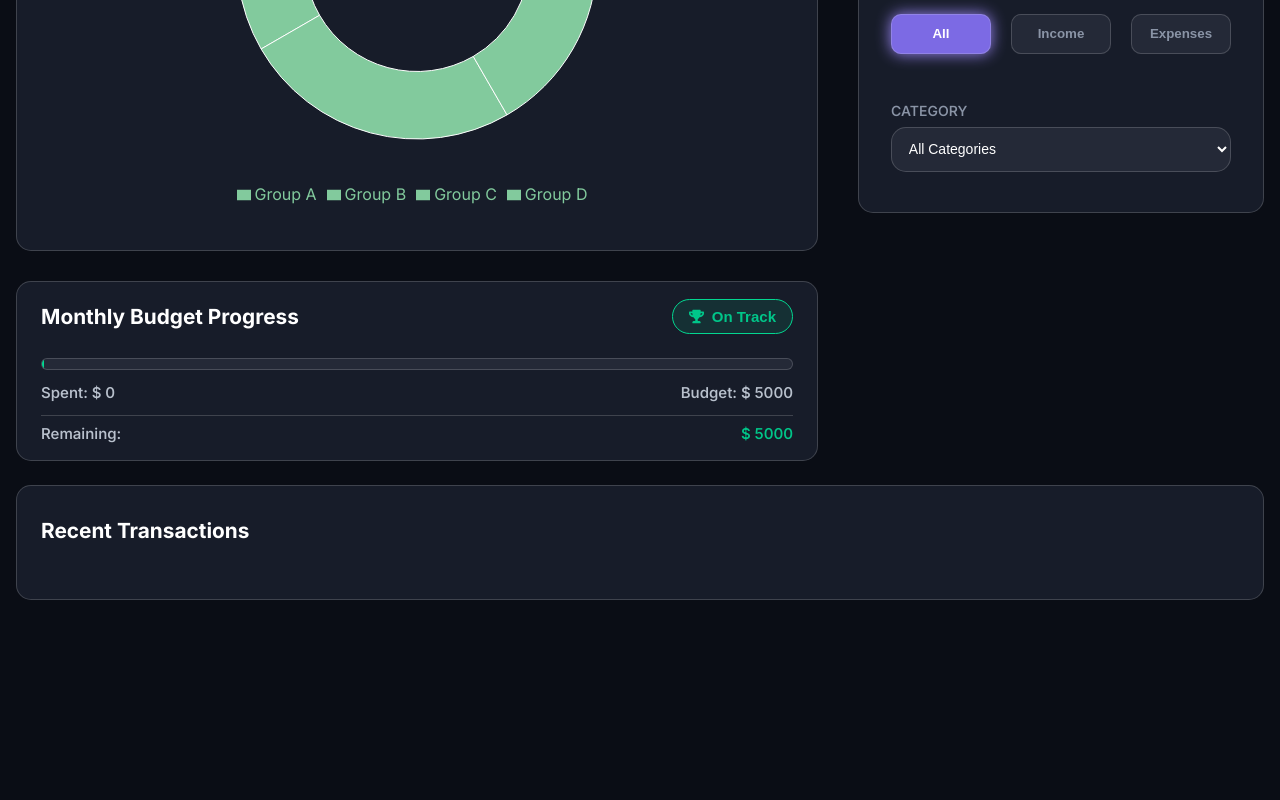
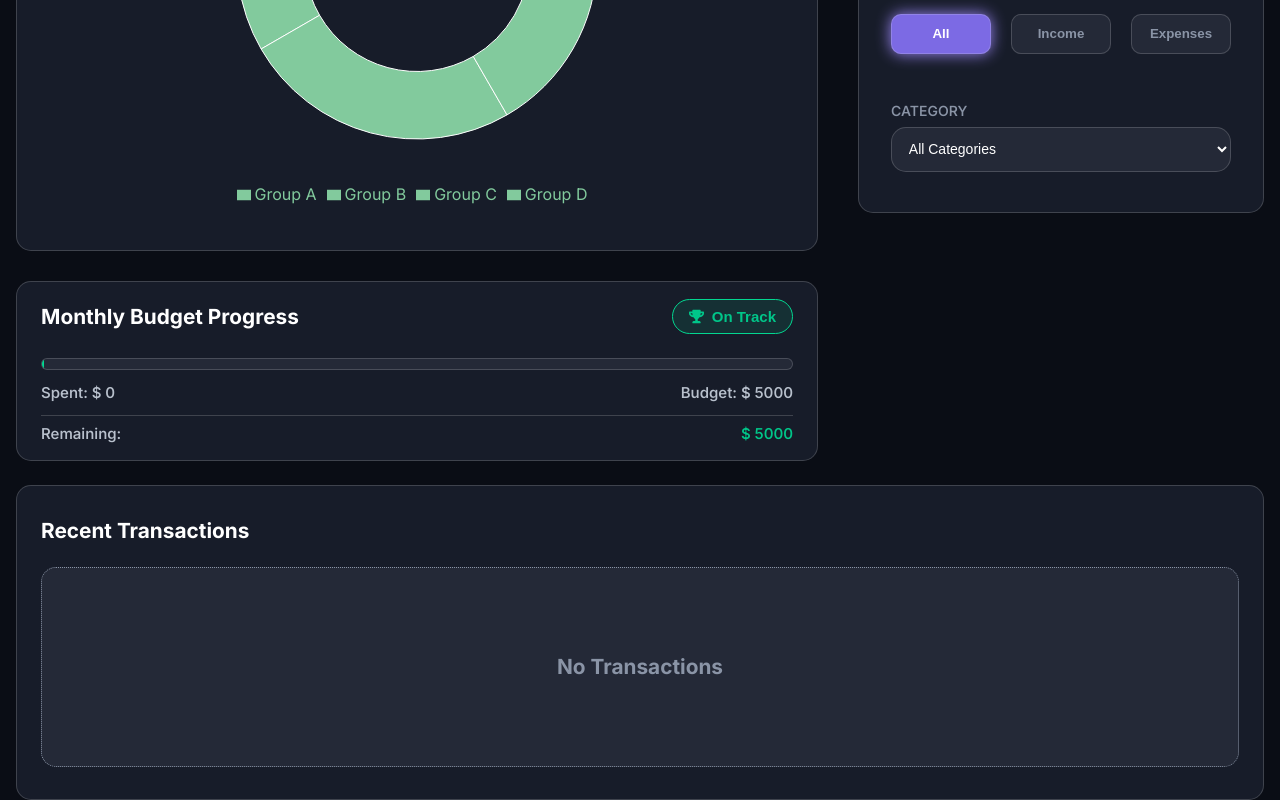
Before and after one commit to ALI-RAZA816/Expense-Tracker-Chart, a React (Vite) app: page / in a window 1280 px wide. Shown: the part 710-1510 px from the top of the page. Before the commit the page ends 1310 px from the top, so only its background shows below. Built offline with nearby package versions, Linux system fonts and the light colour scheme.

Commit message:
add no transaction message

```diff
--- /dev/null
+++ b/src/components/NoRecords.jsx
@@ -0,0 +1,9 @@
+import style from '../css/NoRecords.module.css';
+
+export default function NoRecords() {
+  return (
+    <div className={style.NoRecords}>
+        <h2>No Transactions</h2>
+    </div>
+  )
+}
--- a/src/components/TransactionRecords.jsx
+++ b/src/components/TransactionRecords.jsx
@@ -1,6 +1,7 @@
 import style from '../css/TransactionRecords.module.css'
 import { FaEdit } from "react-icons/fa";
 import { MdDelete } from "react-icons/md";
+import NoRecords from './NoRecords';
 
 
 export default function TransactionRecords({transaction, type}) {
@@ -8,7 +9,7 @@ export default function TransactionRecords({transaction, type}) {
     <div className={style.transactionContainer}>
         <div className={style.records}>
             <h2>Recent Transactions </h2>
-            <ul>
+            {transaction.length ===0 ?<NoRecords/> :<ul>
                 {transaction.map((item, index) => {
                     return   <li className={item.type === 'Expenses' ? `${style.red}`:`${style.green}`} key={index} style={{marginBottom:"1rem"}}>
                                 <div>
@@ -22,7 +23,7 @@ export default function TransactionRecords({transaction, type}) {
                                 </div>
                             </li>
                 })}
-            </ul>
+            </ul>}
         </div>
     </div>
   )
--- /dev/null
+++ b/src/css/NoRecords.module.css
@@ -0,0 +1,15 @@
+.NoRecords{
+    min-height: 200px;
+    display: flex;
+    justify-content: center;
+    align-items: center;
+    width: 100%;
+    border-radius: 15px;
+    background: #242937;
+    border: 1.5px dotted #8A94A6;
+}
+
+.NoRecords > h2{
+    margin-bottom: 0 !important;
+    color: #8A94A6;
+}
```
